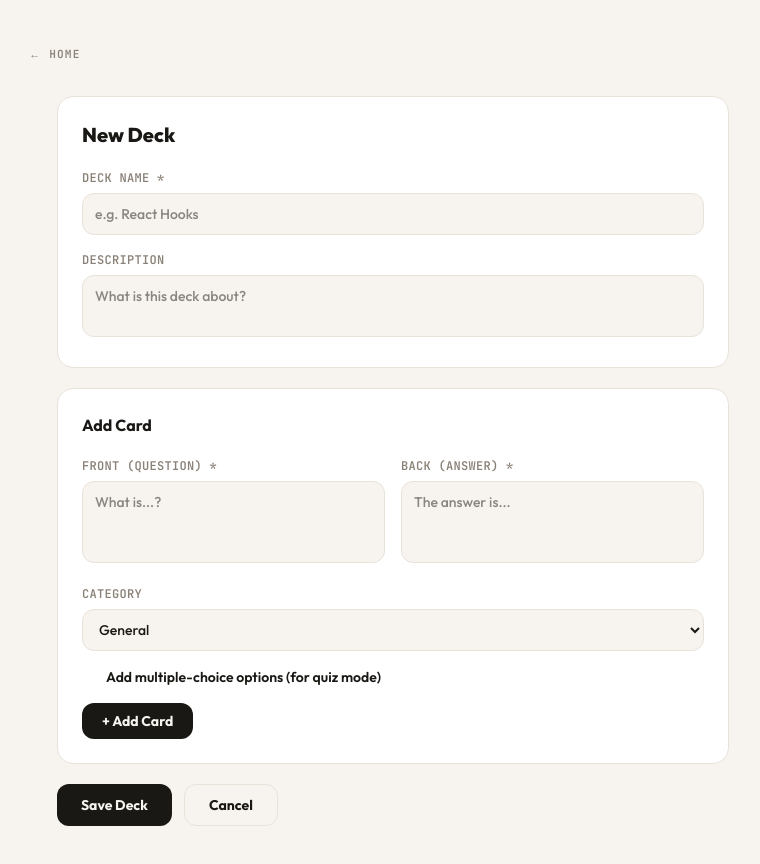
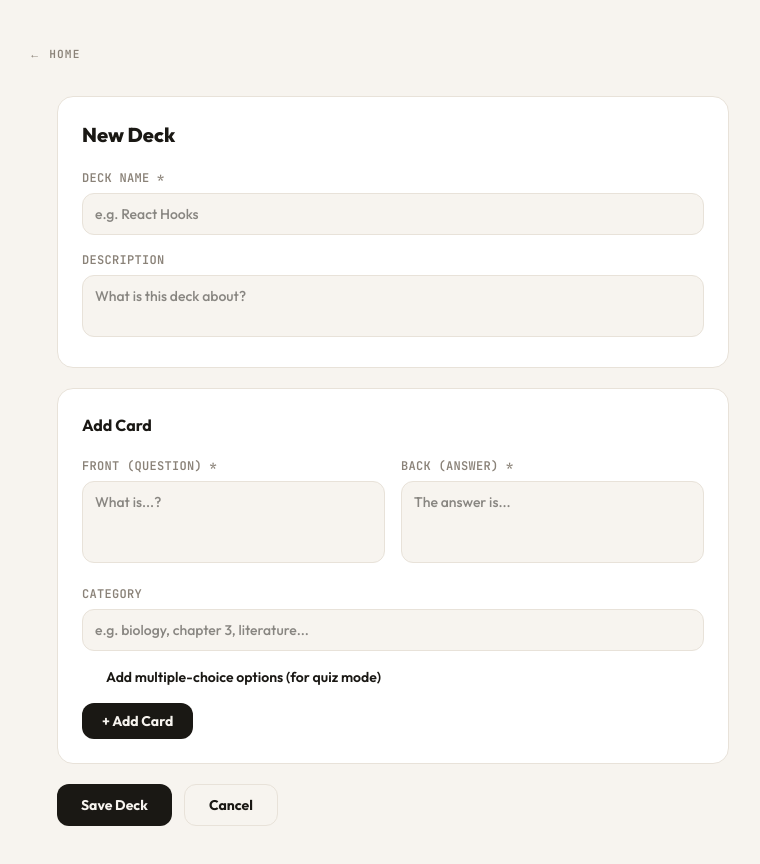
Before and after one commit to nichoblina/kwek-app, a Next.js app: page /decks/new in a window 1280 px wide. Shown: the top 864 px of the page, without its empty margins (247-1007 px from the left). Built offline with nearby package versions, Linux system fonts and the light colour scheme.

Commit message:
Added dynamic category creation

```diff
--- a/src/components/deck/DeckEditor.tsx
+++ b/src/components/deck/DeckEditor.tsx
@@ -1,16 +1,15 @@
-"use client";
+'use client';
 
-import { useState } from "react";
-import type { Deck, SimpleCard, Category } from "@/lib/types";
-import { generateId, getCategoryLabel } from "@/lib/utils";
+import { useState } from 'react';
+import type { Deck, SimpleCard } from '@/lib/types';
+import { generateId, getCategoryLabel } from '@/lib/utils';
 
-const CATEGORIES: Category[] = ["general", "java", "spring", "jpa", "devsecops", "cs"];
-const LETTERS = ["A", "B", "C", "D"] as const;
+const LETTERS = ['A', 'B', 'C', 'D'] as const;
 
 interface CardFormState {
   front: string;
   back: string;
-  category: Category;
+  category: string;
   showQuiz: boolean;
   options: [string, string, string, string];
   answerIndex: 0 | 1 | 2 | 3;
@@ -19,13 +18,13 @@ interface CardFormState {
 
 function emptyCardForm(): CardFormState {
   return {
-    front: "",
-    back: "",
-    category: "general",
+    front: '',
+    back: '',
+    category: '',
     showQuiz: false,
-    options: ["", "", "", ""],
+    options: ['', '', '', ''],
     answerIndex: 0,
-    explanation: "",
+    explanation: '',
   };
 }
 
@@ -36,10 +35,10 @@ interface DeckEditorProps {
 }
 
 export function DeckEditor({ deck, onSave, onCancel }: DeckEditorProps) {
-  const [name, setName] = useState(deck?.name ?? "");
-  const [description, setDescription] = useState(deck?.description ?? "");
+  const [name, setName] = useState(deck?.name ?? '');
+  const [description, setDescription] = useState(deck?.description ?? '');
   const [cards, setCards] = useState<SimpleCard[]>(
-    (deck?.cards.filter((c) => c.type === "simple") as SimpleCard[]) ?? []
+    (deck?.cards.filter((c) => c.type === 'simple') as SimpleCard[]) ?? [],
   );
   const [cardForm, setCardForm] = useState<CardFormState>(emptyCardForm());
   const [editingCardId, setEditingCardId] = useState<string | null>(null);
@@ -47,8 +46,8 @@ export function DeckEditor({ deck, onSave, onCancel }: DeckEditorProps) {
 
   function validate(): boolean {
     const errs: Record<string, string> = {};
-    if (!name.trim()) errs.name = "Deck name is required.";
-    if (cards.length === 0) errs.cards = "Add at least one card.";
+    if (!name.trim()) errs.name = 'Deck name is required.';
+    if (cards.length === 0) errs.cards = 'Add at least one card.';
     setErrors(errs);
     return Object.keys(errs).length === 0;
   }
@@ -70,11 +69,12 @@ export function DeckEditor({ deck, onSave, onCancel }: DeckEditorProps) {
 
   function saveCardForm() {
     const cardErrors: Record<string, string> = {};
-    if (!cardForm.front.trim()) cardErrors.front = "Front is required.";
-    if (!cardForm.back.trim()) cardErrors.back = "Back is required.";
+    if (!cardForm.front.trim()) cardErrors.front = 'Front is required.';
+    if (!cardForm.back.trim()) cardErrors.back = 'Back is required.';
     if (cardForm.showQuiz) {
       cardForm.options.forEach((o, i) => {
-        if (!o.trim()) cardErrors[`opt${i}`] = `Option ${LETTERS[i]} is required.`;
+        if (!o.trim())
+          cardErrors[`opt${i}`] = `Option ${LETTERS[i]} is required.`;
       });
     }
     if (Object.keys(cardErrors).length > 0) {
@@ -84,19 +84,26 @@ export function DeckEditor({ deck, onSave, onCancel }: DeckEditorProps) {
 
     const newCard: SimpleCard = {
       id: editingCardId ?? generateId(),
-      type: "simple",
+      type: 'simple',
       category: cardForm.category,
       front: cardForm.front.trim(),
       back: cardForm.back.trim(),
       ...(cardForm.showQuiz && {
-        options: cardForm.options.map((o) => o.trim()) as [string, string, string, string],
+        options: cardForm.options.map((o) => o.trim()) as [
+          string,
+          string,
+          string,
+          string,
+        ],
         answerIndex: cardForm.answerIndex,
         explanation: cardForm.explanation.trim() || undefined,
       }),
     };
 
     if (editingCardId) {
-      setCards((prev) => prev.map((c) => (c.id === editingCardId ? newCard : c)));
+      setCards((prev) =>
+        prev.map((c) => (c.id === editingCardId ? newCard : c)),
+      );
       setEditingCardId(null);
     } else {
       setCards((prev) => [...prev, newCard]);
@@ -120,9 +127,9 @@ export function DeckEditor({ deck, onSave, onCancel }: DeckEditorProps) {
       back: card.back,
       category: card.category,
       showQuiz: !!(card.options && card.options.length === 4),
-      options: card.options ?? ["", "", "", ""],
+      options: card.options ?? ['', '', '', ''],
       answerIndex: card.answerIndex ?? 0,
-      explanation: card.explanation ?? "",
+      explanation: card.explanation ?? '',
     });
   }
 
@@ -136,27 +143,30 @@ export function DeckEditor({ deck, onSave, onCancel }: DeckEditorProps) {
   }
 
   const inputClass =
-    "w-full px-3 py-2.5 rounded-xl border-[1.5px] border-border bg-bg text-text-primary text-sm font-medium focus:outline-none focus:border-text-primary transition-colors duration-150";
-  const labelClass = "block text-[0.75rem] font-semibold text-muted uppercase tracking-wide mb-1.5 font-mono";
+    'w-full px-3 py-2.5 rounded-xl border-[1.5px] border-border bg-bg text-text-primary text-sm font-medium focus:outline-none focus:border-text-primary transition-colors duration-150';
+  const labelClass =
+    'block text-[0.75rem] font-semibold text-muted uppercase tracking-wide mb-1.5 font-mono';
 
   return (
-    <div className="max-w-2xl mx-auto">
+    <div className='max-w-2xl mx-auto'>
       {/* Deck metadata */}
-      <div className="bg-card border-[1.5px] border-border rounded-2xl p-6 mb-5">
-        <h2 className="font-extrabold text-xl mb-5 text-text-primary">
-          {deck ? "Edit Deck" : "New Deck"}
+      <div className='bg-card border-[1.5px] border-border rounded-2xl p-6 mb-5'>
+        <h2 className='font-extrabold text-xl mb-5 text-text-primary'>
+          {deck ? 'Edit Deck' : 'New Deck'}
         </h2>
 
-        <div className="mb-4">
+        <div className='mb-4'>
           <label className={labelClass}>Deck Name *</label>
           <input
-            type="text"
+            type='text'
             value={name}
             onChange={(e) => setName(e.target.value)}
-            placeholder="e.g. React Hooks"
+            placeholder='e.g. React Hooks'
             className={inputClass}
           />
-          {errors.name && <p className="text-[0.75rem] text-primary mt-1">{errors.name}</p>}
+          {errors.name && (
+            <p className='text-[0.75rem] text-primary mt-1'>{errors.name}</p>
+          )}
         </div>
 
         <div>
@@ -164,7 +174,7 @@ export function DeckEditor({ deck, onSave, onCancel }: DeckEditorProps) {
           <textarea
             value={description}
             onChange={(e) => setDescription(e.target.value)}
-            placeholder="What is this deck about?"
+            placeholder='What is this deck about?'
             rows={2}
             className={`${inputClass} resize-none`}
           />
@@ -173,41 +183,48 @@ export function DeckEditor({ deck, onSave, onCancel }: DeckEditorProps) {
 
       {/* Card list */}
       {cards.length > 0 && (
-        <div className="mb-5">
-          <h3 className="font-mono text-[0.7rem] font-semibold uppercase tracking-widest text-muted mb-3">
+        <div className='mb-5'>
+          <h3 className='font-mono text-[0.7rem] font-semibold uppercase tracking-widest text-muted mb-3'>
             Cards ({cards.length})
           </h3>
-          <div className="flex flex-col gap-2">
+          <div className='flex flex-col gap-2'>
             {cards.map((card, idx) => (
               <div
                 key={card.id}
-                className="bg-card border-[1.5px] border-border rounded-xl px-4 py-3 flex items-start gap-3"
+                className='bg-card border-[1.5px] border-border rounded-xl px-4 py-3 flex items-start gap-3'
               >
-                <span className="font-mono text-[0.65rem] font-bold text-muted mt-0.5 shrink-0">
+                <span className='font-mono text-[0.65rem] font-bold text-muted mt-0.5 shrink-0'>
                   {idx + 1}
                 </span>
-                <div className="flex-1 min-w-0">
-                  <p className="text-sm font-semibold text-text-primary truncate">{card.front}</p>
-                  <p className="text-xs text-muted truncate mt-0.5">{card.back}</p>
+                <div className='flex-1 min-w-0'>
+                  <p className='text-sm font-semibold text-text-primary truncate'>
+                    {card.front}
+                  </p>
+                  <p className='text-xs text-muted truncate mt-0.5'>
+                    {card.back}
+                  </p>
                   {card.options && (
                     <span
-                      className="inline-block font-mono text-[0.58rem] font-semibold uppercase tracking-wide mt-1 px-1.5 py-0.5 rounded-full"
-                      style={{ background: "rgba(47,125,200,0.1)", color: "var(--color-secondary)" }}
+                      className='inline-block font-mono text-[0.58rem] font-semibold uppercase tracking-wide mt-1 px-1.5 py-0.5 rounded-full'
+                      style={{
+                        background: 'rgba(47,125,200,0.1)',
+                        color: 'var(--color-secondary)',
+                      }}
                     >
                       MC
                     </span>
                   )}
                 </div>
-                <div className="flex gap-1.5 shrink-0">
+                <div className='flex gap-1.5 shrink-0'>
                   <button
                     onClick={() => startEditCard(card)}
-                    className="text-[0.72rem] font-semibold text-muted hover:text-text-primary transition-colors cursor-pointer px-2 py-1"
+                    className='text-[0.72rem] font-semibold text-muted hover:text-text-primary transition-colors cursor-pointer px-2 py-1'
                   >
                     Edit
                   </button>
                   <button
                     onClick={() => deleteCard(card.id)}
-                    className="text-[0.72rem] font-semibold text-primary hover:opacity-70 transition-opacity cursor-pointer px-2 py-1"
+                    className='text-[0.72rem] font-semibold text-primary hover:opacity-70 transition-opacity cursor-pointer px-2 py-1'
                   >
                     Delete
                   </button>
@@ -215,68 +232,91 @@ export function DeckEditor({ deck, onSave, onCancel }: DeckEditorProps) {
               </div>
             ))}
           </div>
-          {errors.cards && <p className="text-[0.75rem] text-primary mt-2">{errors.cards}</p>}
+          {errors.cards && (
+            <p className='text-[0.75rem] text-primary mt-2'>{errors.cards}</p>
+          )}
         </div>
       )}
 
       {/* Card form */}
-      <div className="bg-card border-[1.5px] border-border rounded-2xl p-6 mb-5">
-        <h3 className="font-bold text-base mb-5 text-text-primary">
-          {editingCardId ? "Edit Card" : "Add Card"}
+      <div className='bg-card border-[1.5px] border-border rounded-2xl p-6 mb-5'>
+        <h3 className='font-bold text-base mb-5 text-text-primary'>
+          {editingCardId ? 'Edit Card' : 'Add Card'}
         </h3>
 
-        <div className="grid grid-cols-1 sm:grid-cols-2 gap-4 mb-4">
+        <div className='grid grid-cols-1 sm:grid-cols-2 gap-4 mb-4'>
           <div>
             <label className={labelClass}>Front (Question) *</label>
             <textarea
               value={cardForm.front}
-              onChange={(e) => setCardForm((f) => ({ ...f, front: e.target.value }))}
-              placeholder="What is...?"
+              onChange={(e) =>
+                setCardForm((f) => ({ ...f, front: e.target.value }))
+              }
+              placeholder='What is...?'
               rows={3}
               className={`${inputClass} resize-none`}
             />
-            {errors.front && <p className="text-[0.75rem] text-primary mt-1">{errors.front}</p>}
+            {errors.front && (
+              <p className='text-[0.75rem] text-primary mt-1'>{errors.front}</p>
+            )}
           </div>
           <div>
             <label className={labelClass}>Back (Answer) *</label>
             <textarea
               value={cardForm.back}
-              onChange={(e) => setCardForm((f) => ({ ...f, back: e.target.value }))}
-              placeholder="The answer is..."
+              onChange={(e) =>
+                setCardForm((f) => ({ ...f, back: e.target.value }))
+              }
+              placeholder='The answer is...'
               rows={3}
               className={`${inputClass} resize-none`}
             />
-            {errors.back && <p className="text-[0.75rem] text-primary mt-1">{errors.back}</p>}
+            {errors.back && (
+              <p className='text-[0.75rem] text-primary mt-1'>{errors.back}</p>
+            )}
           </div>
         </div>
 
-        <div className="mb-4">
+        <div className='mb-4'>
           <label className={labelClass}>Category</label>
-          <select
+          <input
+            type='text'
+            list='category-suggestions'
             value={cardForm.category}
-            onChange={(e) => setCardForm((f) => ({ ...f, category: e.target.value as Category }))}
+            onChange={(e) =>
+              setCardForm((f) => ({ ...f, category: e.target.value }))
+            }
+            placeholder='e.g. biology, chapter 3, literature...'
             className={inputClass}
-          >
-            {CATEGORIES.map((cat) => (
-              <option key={cat} value={cat}>
-                {getCategoryLabel(cat)}
-              </option>
+          />
+          <datalist id="category-suggestions">
+            {[...new Set(cards.map((card) => card.category))].map((cat) => (
+              <option key={cat} value={cat} />
             ))}
-          </select>
+          </datalist>
         </div>
 
         {/* Quiz options toggle */}
         <button
-          type="button"
+          type='button'
           onClick={() => setCardForm((f) => ({ ...f, showQuiz: !f.showQuiz }))}
-          className="flex items-center gap-2 text-sm font-semibold mb-4 cursor-pointer transition-colors hover:text-primary"
-          style={{ color: cardForm.showQuiz ? "var(--color-secondary)" : "var(--color-muted)" }}
+          className='flex items-center gap-2 text-sm font-semibold mb-4 cursor-pointer transition-colors hover:text-primary'
+          style={{
+            color: cardForm.showQuiz
+              ? 'var(--color-secondary)'
+              : 'var(--color-muted)',
+          }}
         >
-          <span className="w-4 h-4 border-[1.5px] rounded flex items-center justify-center text-[0.65rem] transition-all"
+          <span
+            className='w-4 h-4 border-[1.5px] rounded flex items-center justify-center text-[0.65rem] transition-all'
             style={{
-              borderColor: cardForm.showQuiz ? "var(--color-secondary)" : "var(--color-border)",
-              background: cardForm.showQuiz ? "var(--color-secondary)" : "transparent",
-              color: cardForm.showQuiz ? "white" : "transparent",
+              borderColor: cardForm.showQuiz
+                ? 'var(--color-secondary)'
+                : 'var(--color-border)',
+              background: cardForm.showQuiz
+                ? 'var(--color-secondary)'
+                : 'transparent',
+              color: cardForm.showQuiz ? 'white' : 'transparent',
             }}
           >
             ✓
@@ -285,26 +325,36 @@ export function DeckEditor({ deck, onSave, onCancel }: DeckEditorProps) {
         </button>
 
         {cardForm.showQuiz && (
-          <div className="border-[1.5px] border-border rounded-xl p-4 mb-4">
-            <div className="grid grid-cols-1 sm:grid-cols-2 gap-3 mb-4">
+          <div className='border-[1.5px] border-border rounded-xl p-4 mb-4'>
+            <div className='grid grid-cols-1 sm:grid-cols-2 gap-3 mb-4'>
               {cardForm.options.map((opt, i) => (
                 <div key={i}>
                   <label className={labelClass}>
-                    Option {LETTERS[i]}{" "}
+                    Option {LETTERS[i]}{' '}
                     <input
-                      type="radio"
-                      name="answerIndex"
+                      type='radio'
+                      name='answerIndex'
                       checked={cardForm.answerIndex === i}
-                      onChange={() => setCardForm((f) => ({ ...f, answerIndex: i as 0 | 1 | 2 | 3 }))}
-                      className="ml-1"
-                    />
-                    {" "}(correct)
+                      onChange={() =>
+                        setCardForm((f) => ({
+                          ...f,
+                          answerIndex: i as 0 | 1 | 2 | 3,
+                        }))
+                      }
+                      className='ml-1'
+                    />{' '}
+                    (correct)
                   </label>
                   <input
-                    type="text"
+                    type='text'
                     value={opt}
                     onChange={(e) => {
-                      const opts = [...cardForm.options] as [string, string, string, string];
+                      const opts = [...cardForm.options] as [
+                        string,
+                        string,
+                        string,
+                        string,
+                      ];
                       opts[i] = e.target.value;
                       setCardForm((f) => ({ ...f, options: opts }));
                     }}
@@ -312,7 +362,9 @@ export function DeckEditor({ deck, onSave, onCancel }: DeckEditorProps) {
                     className={inputClass}
                   />
                   {errors[`opt${i}`] && (
-                    <p className="text-[0.75rem] text-primary mt-1">{errors[`opt${i}`]}</p>
+                    <p className='text-[0.75rem] text-primary mt-1'>
+                      {errors[`opt${i}`]}
+                    </p>
                   )}
                 </div>
               ))}
@@ -321,8 +373,10 @@ export function DeckEditor({ deck, onSave, onCancel }: DeckEditorProps) {
               <label className={labelClass}>Explanation (optional)</label>
               <textarea
                 value={cardForm.explanation}
-                onChange={(e) => setCardForm((f) => ({ ...f, explanation: e.target.value }))}
-                placeholder="Why is this the correct answer?"
+                onChange={(e) =>
+                  setCardForm((f) => ({ ...f, explanation: e.target.value }))
+                }
+                placeholder='Why is this the correct answer?'
                 rows={2}
                 className={`${inputClass} resize-none`}
               />
@@ -330,17 +384,17 @@ export function DeckEditor({ deck, onSave, onCancel }: DeckEditorProps) {
           </div>
         )}
 
-        <div className="flex gap-3">
+        <div className='flex gap-3'>
           <button
             onClick={saveCardForm}
-            className="px-5 py-2 rounded-xl font-bold text-sm cursor-pointer transition-opacity hover:opacity-80 bg-text-primary text-bg"
+            className='px-5 py-2 rounded-xl font-bold text-sm cursor-pointer transition-opacity hover:opacity-80 bg-text-primary text-bg'
           >
-            {editingCardId ? "Update Card" : "+ Add Card"}
+            {editingCardId ? 'Update Card' : '+ Add Card'}
           </button>
           {editingCardId && (
             <button
               onClick={cancelCardEdit}
-              className="px-5 py-2 rounded-xl font-bold text-sm cursor-pointer border-[1.5px] border-border hover:bg-surface transition-colors"
+              className='px-5 py-2 rounded-xl font-bold text-sm cursor-pointer border-[1.5px] border-border hover:bg-surface transition-colors'
             >
               Cancel
             </button>
@@ -349,16 +403,16 @@ export function DeckEditor({ deck, onSave, onCancel }: DeckEditorProps) {
       </div>
 
       {/* Save / Cancel */}
-      <div className="flex gap-3">
+      <div className='flex gap-3'>
         <button
           onClick={handleSave}
-          className="px-6 py-2.5 rounded-xl font-bold text-sm cursor-pointer transition-opacity hover:opacity-80 bg-text-primary text-bg"
+          className='px-6 py-2.5 rounded-xl font-bold text-sm cursor-pointer transition-opacity hover:opacity-80 bg-text-primary text-bg'
         >
           Save Deck
         </button>
         <button
           onClick={onCancel}
-          className="px-6 py-2.5 rounded-xl font-bold text-sm cursor-pointer border-[1.5px] border-border hover:bg-surface transition-colors"
+          className='px-6 py-2.5 rounded-xl font-bold text-sm cursor-pointer border-[1.5px] border-border hover:bg-surface transition-colors'
         >
           Cancel
         </button>
--- a/src/lib/types.ts
+++ b/src/lib/types.ts
@@ -1,11 +1,4 @@
-export type Category =
-  | "java"
-  | "spring"
-  | "jpa"
-  | "devsecops"
-  | "cs"
-  | "general"
-  | string;
+export type Category = string;
 
 export type ConfidenceRating = "easy" | "hard";
 export type AnswerResult = "correct" | "incorrect";
--- a/src/lib/utils.ts
+++ b/src/lib/utils.ts
@@ -14,27 +14,21 @@ export function shuffleArray<T>(arr: T[]): T[] {
 }
 
 export function getCategoryColor(cat: Category): string {
-  const map: Record<string, string> = {
-    java: "var(--color-primary)",
-    spring: "var(--color-green)",
-    jpa: "var(--color-secondary)",
-    devsecops: "var(--color-yellow)",
-    cs: "var(--color-muted)",
-    general: "var(--color-muted)",
-  };
-  return map[cat] ?? "var(--color-muted)";
+  const palette = [
+    "var(--color-primary)",
+    "var(--color-green)",
+    "var(--color-secondary)",
+    "var(--color-yellow)",
+    "var(--color-muted)",
+    "var(--color-muted)",
+  ];
+  const hash = [...cat].reduce((acc, char) => acc + char.charCodeAt(0), 0);
+
+  return palette[hash % palette.length];
 }
 
 export function getCategoryLabel(cat: Category): string {
-  const map: Record<string, string> = {
-    java: "Java",
-    spring: "Spring",
-    jpa: "JPA/JDBC",
-    devsecops: "DevSecOps",
-    cs: "CS Fundamentals",
-    general: "General",
-  };
-  return map[cat] ?? cat;
+  return cat.charAt(0).toUpperCase() + cat.slice(1);
 }
 
 export function deriveCategoriesFromCards(
```
